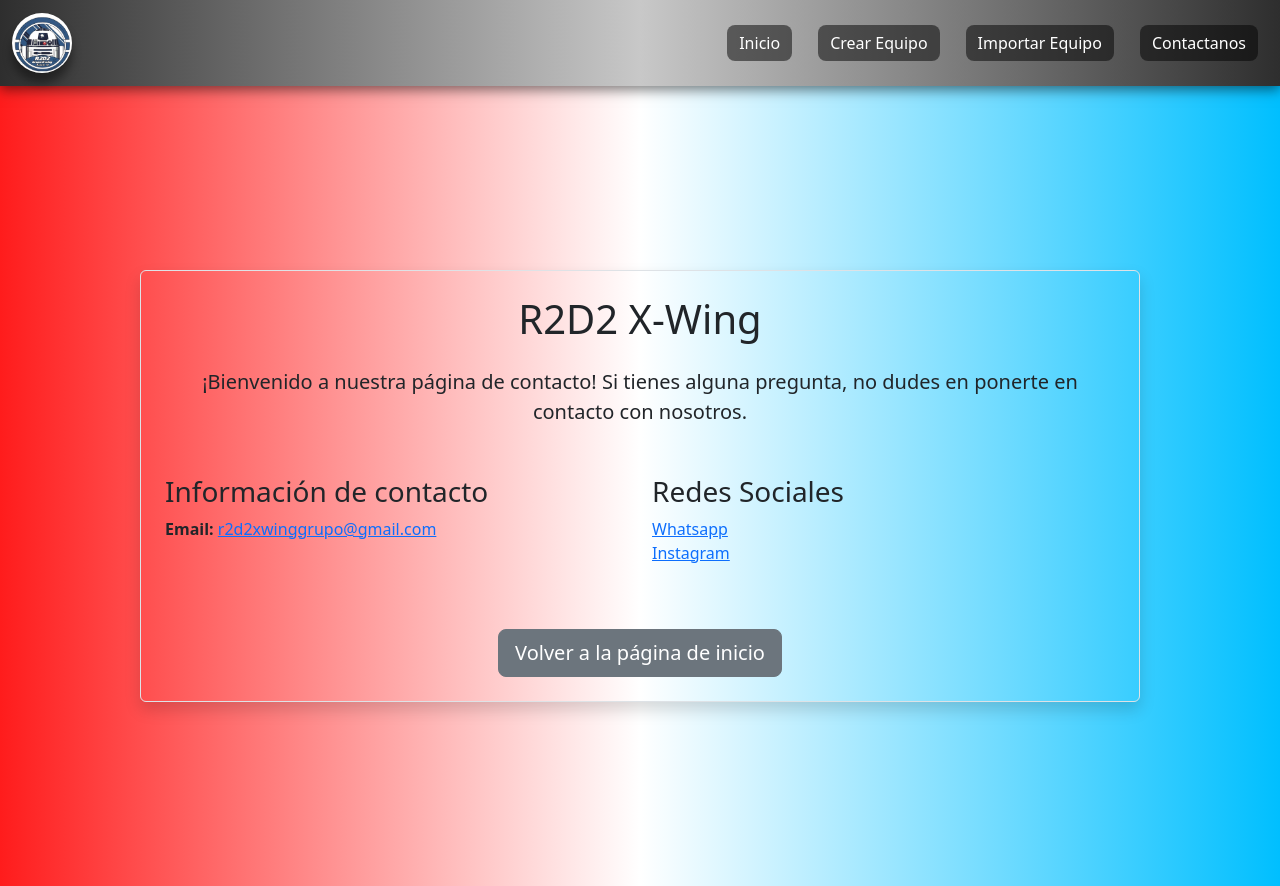
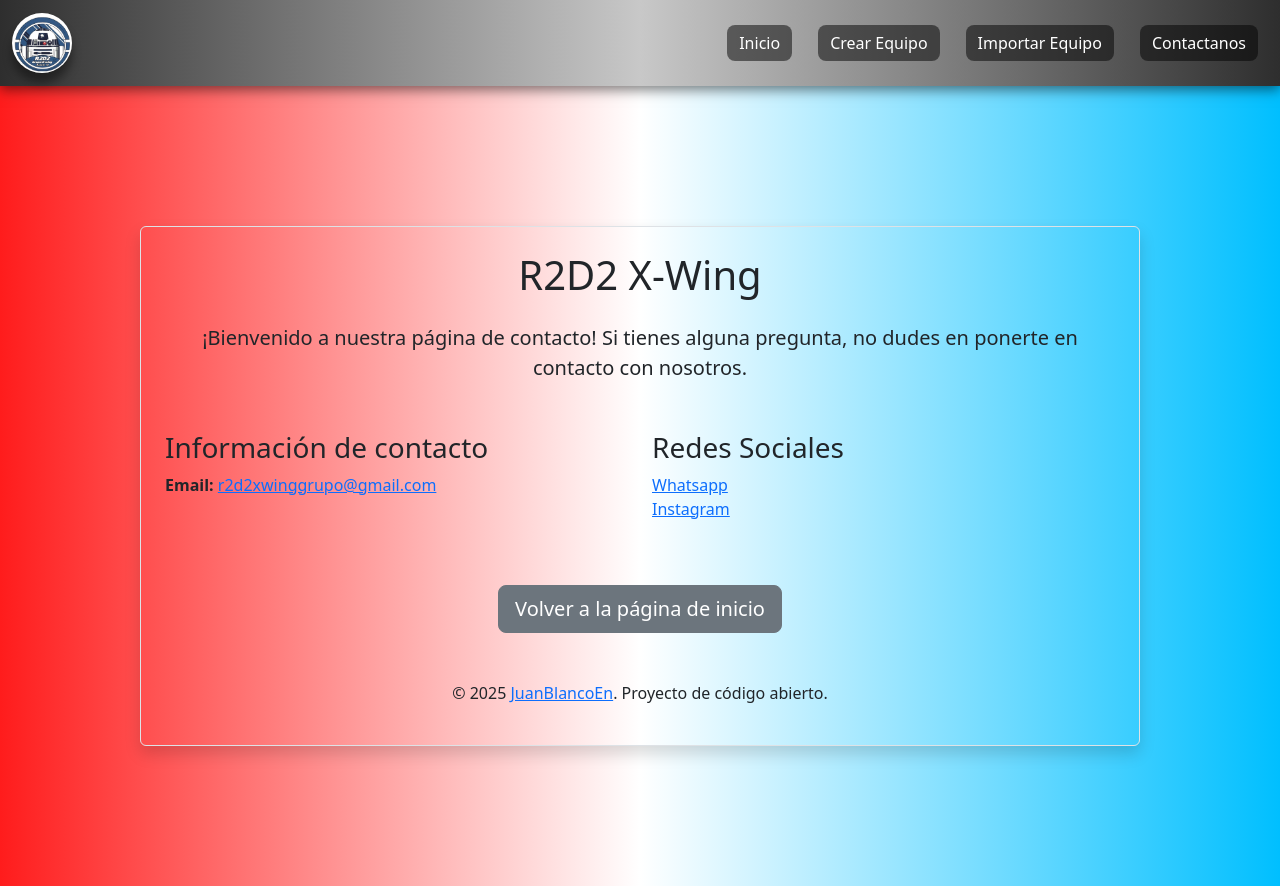
Before and after one commit to JuanBlancoEn/JuanBlancoEn.github.io, a React (Vite) app in the folder team-builder/: page /info in a window 1280 px wide. Built offline with nearby package versions, Linux system fonts and the light colour scheme; the HTML template or start-up script is replaced by a standard one.

Commit message:
Añadido Copy

```diff
--- a/team-builder/src/pages/InfoPage.jsx
+++ b/team-builder/src/pages/InfoPage.jsx
@@ -34,8 +34,15 @@
             Volver a la página de inicio
           </Link>
         </div>
+
+        <footer className="text-center mt-5">
+          <p>&copy; {new Date().getFullYear()} <Link to="https://github.com/JuanBlancoEn" target="_blank">JuanBlancoEn</Link>.  Proyecto de código abierto.</p>
+        </footer>
       </div>
     </div>
+
+
+
   );
 }
 
```
